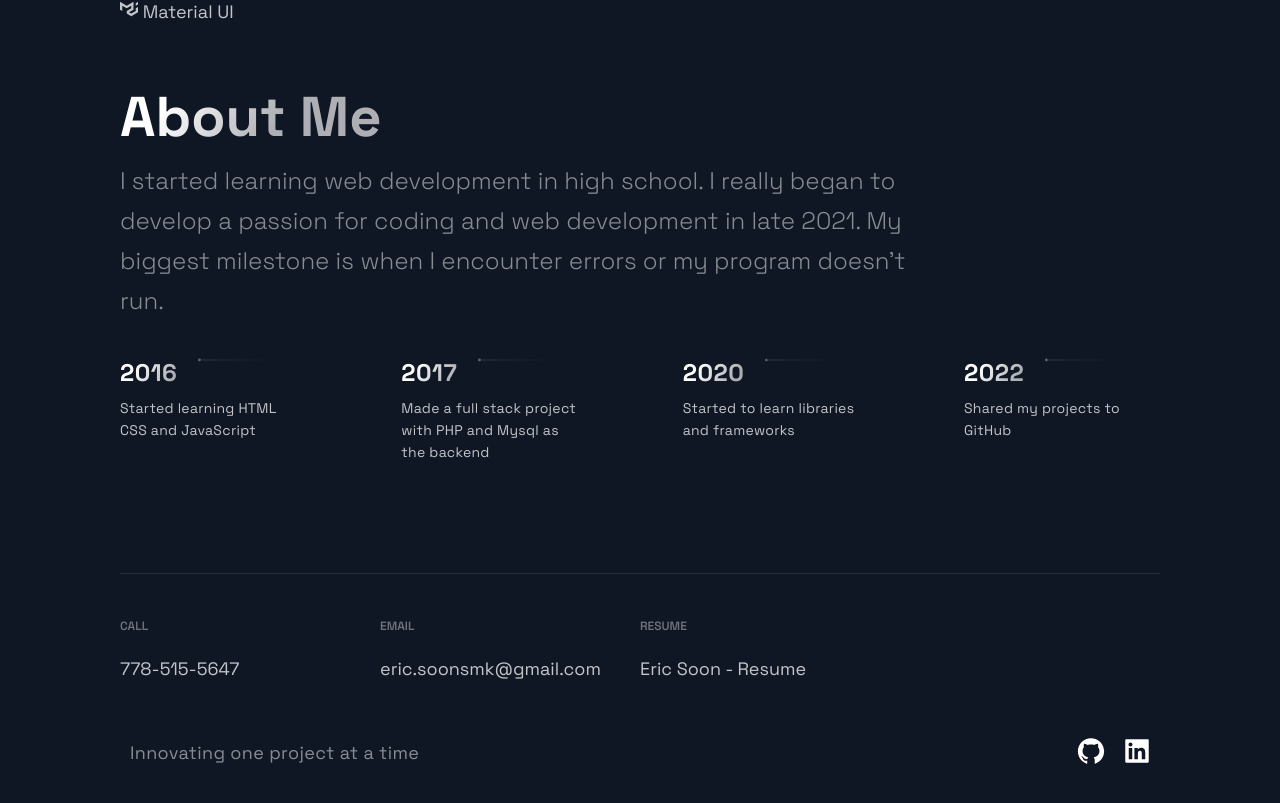
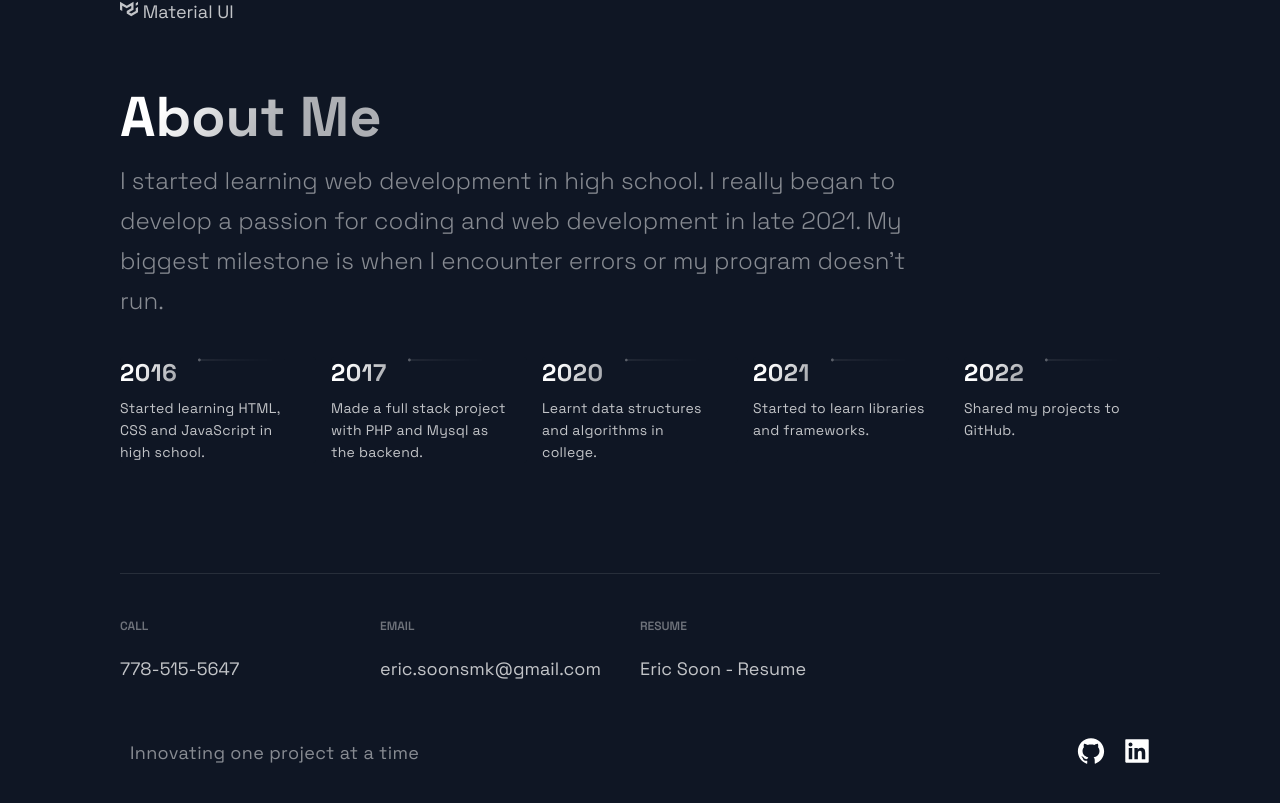
Before and after one commit to ericsoon/web-portfolio, a Next.js app: page / in a window 1280 px wide. Shown: the part 2756-3559 px from the top of the page. Built offline with nearby package versions, Linux system fonts and the light colour scheme.

Commit message:
changed my journey

```diff
--- a/src/constants/constants.js
+++ b/src/constants/constants.js
@@ -38,8 +38,9 @@ export const projects = [
 ];
 
 export const TimeLineData = [
-  { year: 2016, text: 'Started learning HTML CSS and JavaScript', },
-  { year: 2017, text: 'Made a full stack project with PHP and Mysql as the backend', },
-  { year: 2020, text: 'Started to learn libraries and frameworks', },
-  { year: 2022, text: 'Shared my projects to GitHub', },
+  { year: 2016, text: 'Started learning HTML, CSS and JavaScript in high school.', },
+  { year: 2017, text: 'Made a full stack project with PHP and Mysql as the backend.', },
+  { year: 2020, text: 'Learnt data structures and algorithms in college.', },
+  { year: 2021, text: 'Started to learn libraries and frameworks.', },
+  { year: 2022, text: 'Shared my projects to GitHub.', },
 ];
```
